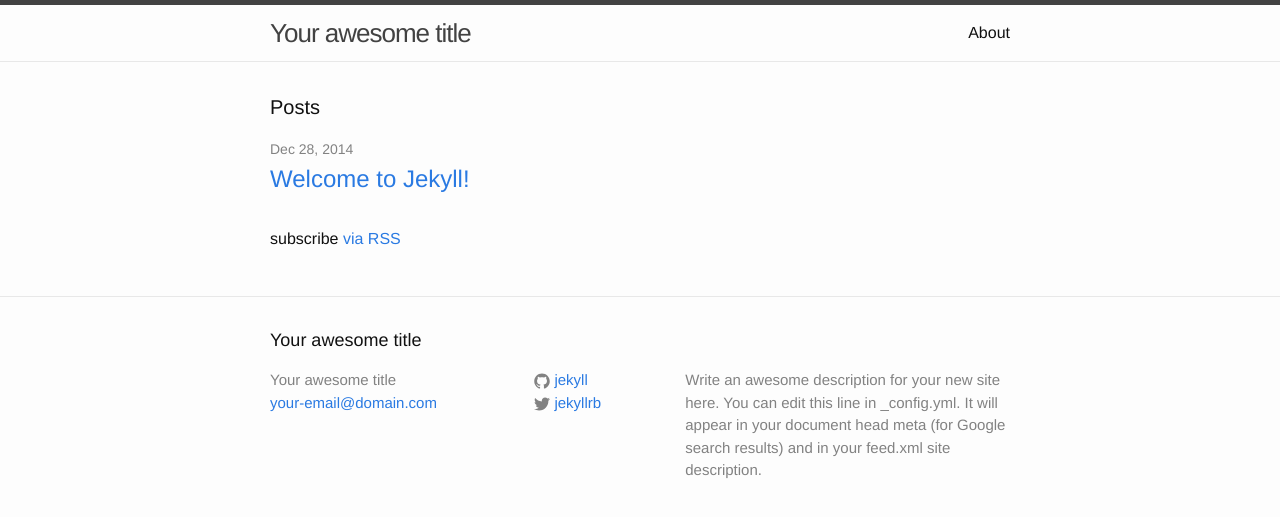
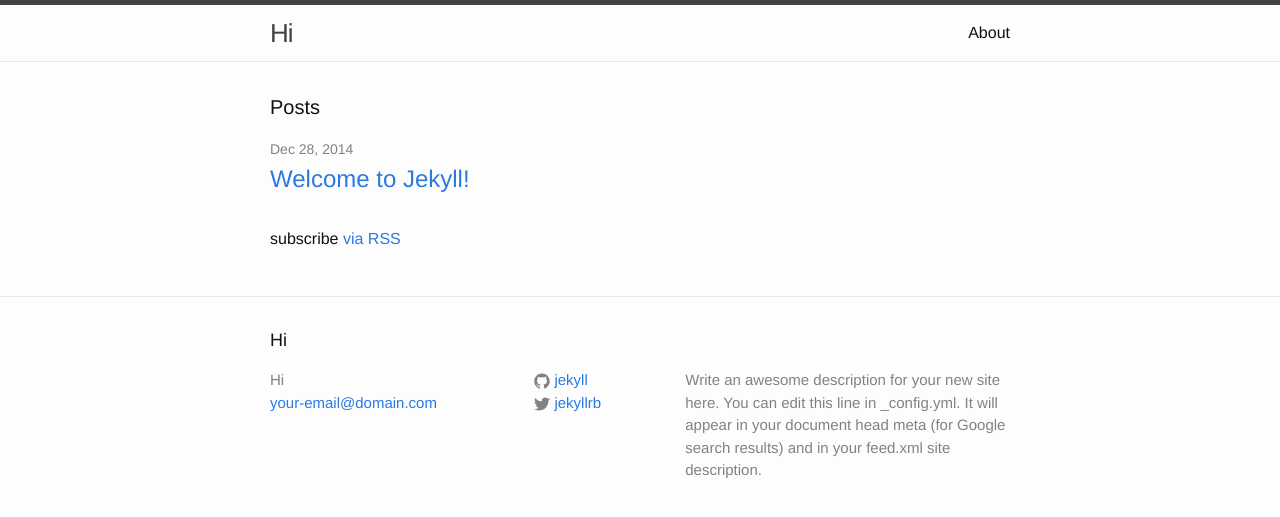
Before and after one commit to cuijiemmx/cuijiemmx.github.io, a Jekyll site: the page built from index.html, in a window 1280 px wide. Shown: the top 517 px of the page. Built offline with Jekyll 4.4.1, drawn with Linux system fonts in a browser that asks for light colours.

Commit message:
change title

```diff
--- a/_config.yml
+++ b/_config.yml
@@ -1,5 +1,5 @@
 # Site settings
-title: Your awesome title
+title: Hi
 email: your-email@domain.com
 description: > # this means to ignore newlines until "baseurl:"
   Write an awesome description for your new site here. You can edit this
```
